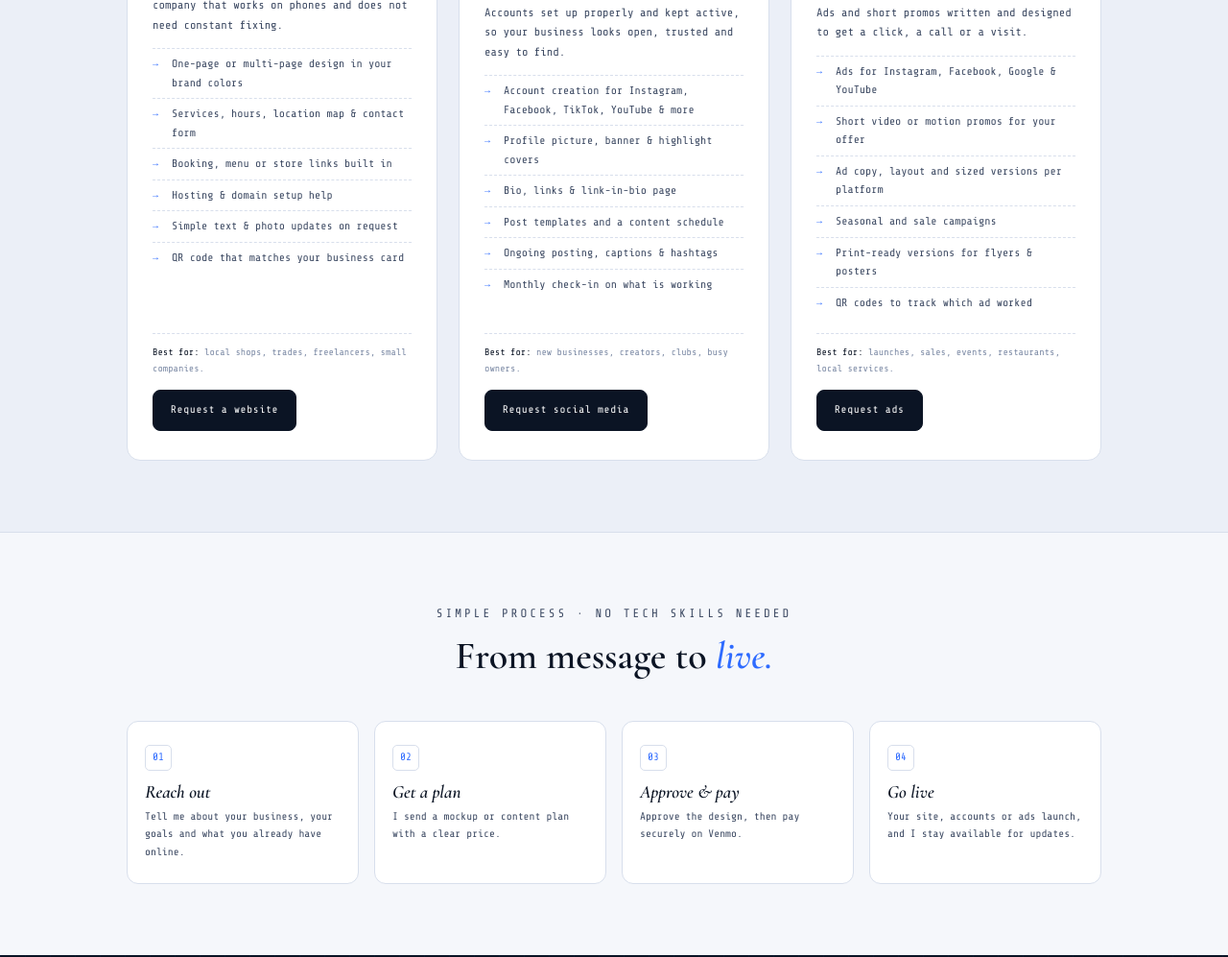
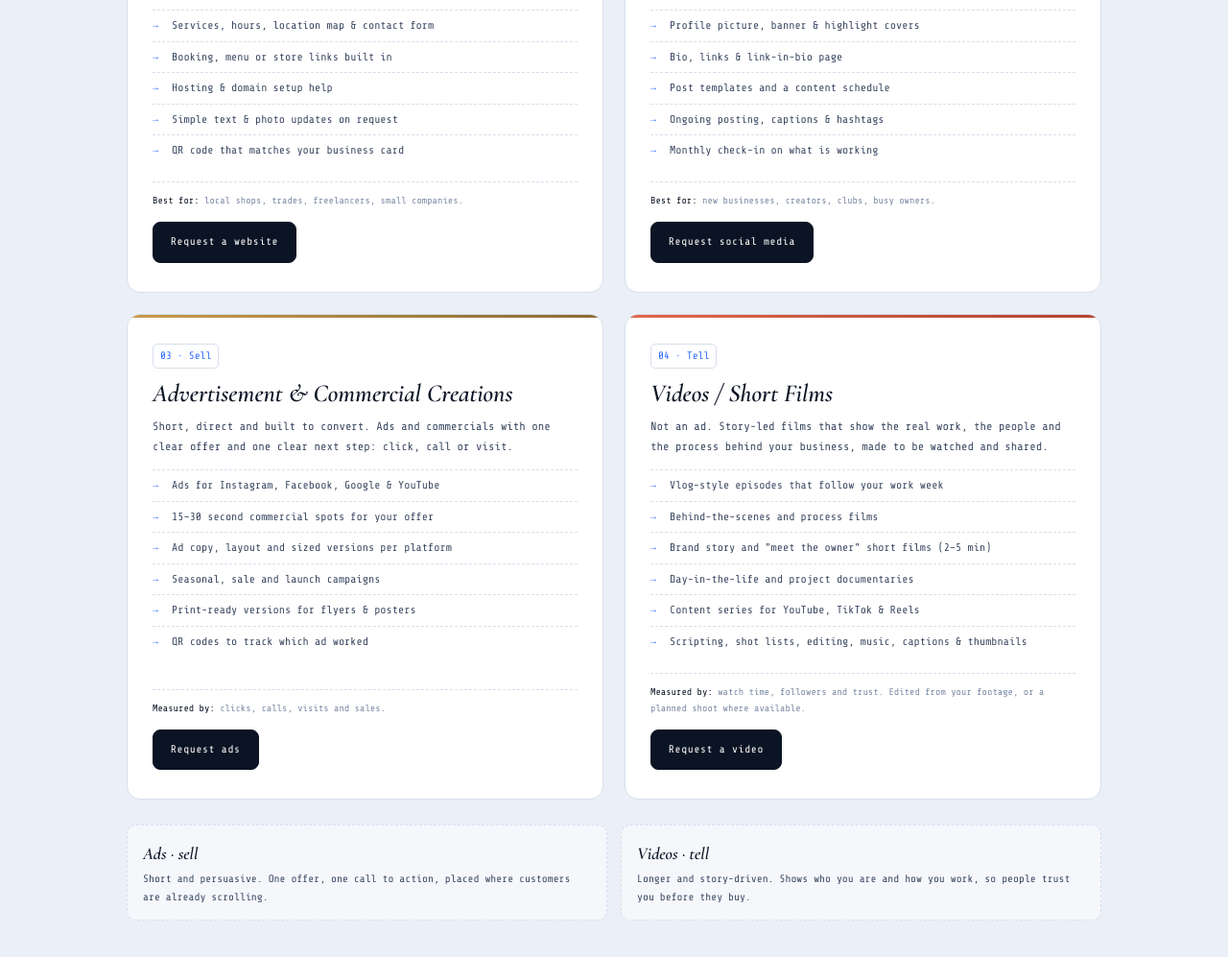
Before and after one commit to Zachc0des/sixcardsonline-, a plain HTML site: page index.html in a window 1280 px wide. Shown: the part 983-1980 px from the top of the page at 96% size. Drawn offline with nearby package versions, Linux system fonts and the light colour scheme.

Commit message:
Update index.html

```diff
--- a/index.html
+++ b/index.html
@@ -55,17 +55,11 @@
   header{padding:84px 0 64px;text-align:center;position:relative;overflow:hidden;}
   header::before{content:"";position:absolute;inset:0;pointer-events:none;background:radial-gradient(600px 300px at 18% 20%,rgba(46,107,255,.08),transparent 65%),radial-gradient(600px 300px at 82% 25%,rgba(201,154,75,.09),transparent 65%);}
   header .wrap{position:relative;}
-  .globe-wrap{width:64px;height:64px;margin:0 auto 10px;display:flex;align-items:center;justify-content:center;}
-  .globe-mark{width:56px;height:56px;overflow:visible;color:var(--ink);opacity:.85;filter:drop-shadow(0 0 4px rgba(34,197,94,.4));animation:glow 3s ease-in-out infinite;}
-  .globe-mark g circle{fill:#22C55E;}
-  .globe-mark .pr{transform-box:fill-box;transform-origin:center;opacity:0;animation:dping 3.2s ease-out infinite;}
-  @keyframes dping{0%{transform:scale(1);opacity:.8;}70%,100%{transform:scale(4.5);opacity:0;}}
-  @keyframes glow{0%,100%{filter:drop-shadow(0 0 2px rgba(34,197,94,.25));}50%{filter:drop-shadow(0 0 7px rgba(34,197,94,.7));}}
   .dots{display:inline-flex;gap:3px;margin-left:5px;vertical-align:middle;}
   .dots i{width:3px;height:3px;border-radius:50%;background:#22C55E;opacity:.2;animation:post 2.4s ease-in-out infinite;}
   .dots i:nth-child(2){animation-delay:.4s;} .dots i:nth-child(3){animation-delay:.8s;}
   @keyframes post{0%,60%,100%{opacity:.2;transform:translateY(0);}25%{opacity:1;transform:translateY(-2px);}}
-  @media (prefers-reduced-motion:reduce){.globe-mark,.globe-mark .pr,.dots i{animation:none;}.dots i{opacity:.7;}}
+  @media (prefers-reduced-motion:reduce){.dots i{animation:none;}.dots i{opacity:.7;}}
   header h1{font-size:clamp(38px,6.4vw,62px);margin:16px auto 18px;max-width:700px;}
   header h1 em{font-style:italic;color:var(--cobalt);}
   header p.lede{font-size:13px;color:var(--ink-soft);max-width:600px;margin:0 auto 34px;}
@@ -84,13 +78,18 @@
   .sec-head p{font-size:12.5px;color:var(--ink-soft);}
 
   /* service panels */
-  .svc-grid{display:grid;grid-template-columns:repeat(3,1fr);gap:22px;}
-  @media(max-width:900px){.svc-grid{grid-template-columns:1fr;}}
+  .svc-grid{display:grid;grid-template-columns:repeat(2,1fr);gap:22px;}
+  @media(max-width:760px){.svc-grid{grid-template-columns:1fr;}}
   .svc{background:var(--card);border:1px solid var(--line);border-radius:14px;padding:30px 26px;display:flex;flex-direction:column;position:relative;overflow:hidden;transition:box-shadow .2s,transform .2s;}
   .svc:hover{box-shadow:0 16px 36px var(--shadow);transform:translateY(-3px);}
   .svc::before{content:"";position:absolute;left:0;top:0;right:0;height:3px;background:linear-gradient(90deg,var(--cobalt),var(--cobalt-deep));}
   .svc.s2::before{background:linear-gradient(90deg,var(--violet),#F107A3);}
   .svc.s3::before{background:linear-gradient(90deg,var(--brass),var(--brass-deep));}
+  .svc.s4::before{background:linear-gradient(90deg,#E0674F,#B5432E);}
+  .vs{display:grid;grid-template-columns:1fr 1fr;gap:14px;margin-top:26px;}
+  @media(max-width:640px){.vs{grid-template-columns:1fr;}}
+  .vs div{background:var(--paper);border:1px dashed var(--line);border-radius:10px;padding:14px 16px;font-size:11px;color:var(--ink-soft);}
+  .vs b{display:block;font-family:'Cormorant Garamond',serif;font-size:18px;font-style:italic;font-weight:600;color:var(--ink);margin-bottom:2px;}
   .svc .num{font-size:11px;color:var(--cobalt);border:1px solid var(--line);border-radius:5px;padding:3px 7px;align-self:flex-start;margin-bottom:12px;}
   .svc h3{font-size:26px;font-style:italic;margin-bottom:10px;}
   .svc p{font-size:12px;color:var(--ink-soft);margin-bottom:14px;}
@@ -158,12 +157,9 @@
 
 <header>
   <div class="wrap">
-    <div class="globe-wrap" aria-hidden="true">
-      <svg class="globe-mark" viewBox="0 0 22 22" fill="none" stroke="currentColor" stroke-width="0.75" stroke-linecap="round"><circle cx="11" cy="11" r="8.5"/><ellipse cx="11" cy="11" rx="3.8" ry="8.5"/><path d="M2.5 11h17M11 2.5v17M4 6.5c4.5 2 9.5 2 14 0M4 15.5c4.5-2 9.5-2 14 0"/><g stroke="none"><g class="pd" style="animation-delay:0s"><circle class="pr" cx="6.2" cy="7.2" r="0.9" style="animation-delay:0s"/><circle cx="6.2" cy="7.2" r="0.9"/></g><g class="pd" style="animation-delay:0.7s"><circle class="pr" cx="15.6" cy="6.4" r="0.9" style="animation-delay:0.7s"/><circle cx="15.6" cy="6.4" r="0.9"/></g><g class="pd" style="animation-delay:1.4s"><circle class="pr" cx="14.4" cy="15.2" r="0.9" style="animation-delay:1.4s"/><circle cx="14.4" cy="15.2" r="0.9"/></g><g class="pd" style="animation-delay:2.1s"><circle class="pr" cx="7.6" cy="14.6" r="0.9" style="animation-delay:2.1s"/><circle cx="7.6" cy="14.6" r="0.9"/></g><g class="pd" style="animation-delay:2.8s"><circle class="pr" cx="11" cy="11" r="0.9" style="animation-delay:2.8s"/><circle cx="11" cy="11" r="0.9"/></g></g></svg>
-    </div>
-    <p class="eyebrow">Six Cards Online · Websites · Social · Ads</p>
+    <p class="eyebrow">Six Cards Online · Websites · Social · Ads · Films</p>
     <h1>Your business, <em>everywhere</em> people look.</h1>
-    <p class="lede">A simple website, social accounts that stay active, and ads that get a click. One designer, one matching brand, no tech headaches.</p>
+    <p class="lede">A simple website, social accounts that stay active, and ads that get a click, and short films that tell your story. One designer, one matching brand, no tech headaches.</p>
     <div class="hero-ctas">
       <a class="btn solid" href="#services">See the services</a>
       <a class="btn ghost" href="#contact">Get started</a>
@@ -174,7 +170,7 @@
 <section id="services" class="alt">
   <div class="wrap">
     <div class="sec-head reveal">
-      <p class="eyebrow">Three services · one matching brand</p>
+      <p class="eyebrow">Four services · one matching brand</p>
       <h2>Everything you need <em>online.</em></h2>
       <p>Built to match your business cards, so customers see the same look on the counter, the screen and the feed.</p>
     </div>
@@ -210,20 +206,39 @@
         <a class="btn solid" href="#contact" data-pick="Social Media Creation & Management">Request social media</a>
       </div>
       <div class="svc s3 reveal">
-        <span class="num">03</span>
+        <span class="num">03 · Sell</span>
         <h3>Advertisement &amp; Commercial Creations</h3>
-        <p>Ads and short promos written and designed to get a click, a call or a visit.</p>
+        <p>Short, direct and built to convert. Ads and commercials with one clear offer and one clear next step: click, call or visit.</p>
         <ul>
           <li>Ads for Instagram, Facebook, Google &amp; YouTube</li>
-          <li>Short video or motion promos for your offer</li>
+          <li>15–30 second commercial spots for your offer</li>
           <li>Ad copy, layout and sized versions per platform</li>
-          <li>Seasonal and sale campaigns</li>
+          <li>Seasonal, sale and launch campaigns</li>
           <li>Print-ready versions for flyers &amp; posters</li>
           <li>QR codes to track which ad worked</li>
         </ul>
-        <p class="inc"><b>Best for:</b> launches, sales, events, restaurants, local services.</p>
+        <p class="inc"><b>Measured by:</b> clicks, calls, visits and sales.</p>
         <a class="btn solid" href="#contact" data-pick="Advertisement & Commercial Creations">Request ads</a>
       </div>
+      <div class="svc s4 reveal">
+        <span class="num">04 · Tell</span>
+        <h3>Videos / Short Films</h3>
+        <p>Not an ad. Story-led films that show the real work, the people and the process behind your business, made to be watched and shared.</p>
+        <ul>
+          <li>Vlog-style episodes that follow your work week</li>
+          <li>Behind-the-scenes and process films</li>
+          <li>Brand story and "meet the owner" short films (2–5 min)</li>
+          <li>Day-in-the-life and project documentaries</li>
+          <li>Content series for YouTube, TikTok &amp; Reels</li>
+          <li>Scripting, shot lists, editing, music, captions &amp; thumbnails</li>
+        </ul>
+        <p class="inc"><b>Measured by:</b> watch time, followers and trust. Edited from your footage, or a planned shoot where available.</p>
+        <a class="btn solid" href="#contact" data-pick="Videos / Short Films">Request a video</a>
+      </div>
+    </div>
+    <div class="vs reveal">
+      <div><b>Ads · sell</b>Short and persuasive. One offer, one call to action, placed where customers are already scrolling.</div>
+      <div><b>Videos · tell</b>Longer and story-driven. Shows who you are and how you work, so people trust you before they buy.</div>
     </div>
   </div>
 </section>
@@ -263,7 +278,8 @@
           <option>Low-Maintenance Website</option>
           <option>Social Media Creation &amp; Management</option>
           <option>Advertisement &amp; Commercial Creations</option>
-          <option>Full package (all three)</option>
+          <option>Videos / Short Films</option>
+          <option>Full package (all four)</option>
         </select>
       </div>
       <div class="field"><label for="f-msg">Your request</label><textarea id="f-msg" name="message" placeholder="What does your business do? Do you have a site or social accounts already? Any goals, colors or ideas?" required></textarea></div>
```
